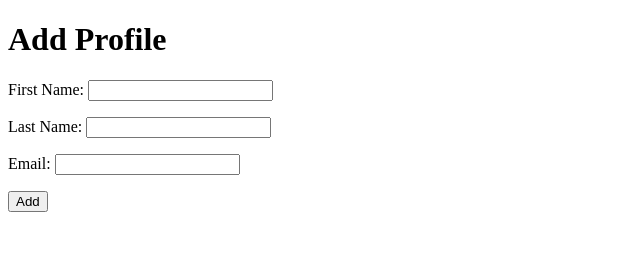
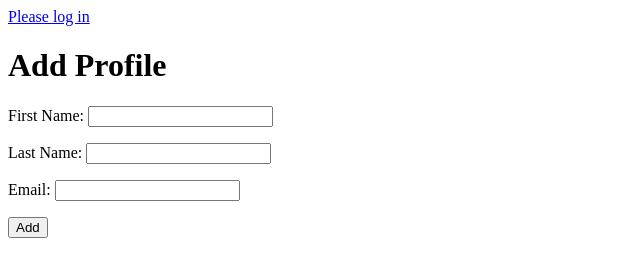
Before and after one commit to abduulkoko006-netizen/res-profile, a plain HTML site: page index.html in a window 1280 px wide. Shown: the whole page, without its empty margins (0-640 px from the left). Drawn offline with Linux system fonts and the light colour scheme.

Commit message:
Update index.html

```diff
--- a/index.html
+++ b/index.html
@@ -2,12 +2,12 @@
 <html>
 <head>
   <meta charset="UTF-8">
-  <title>Profiles</title>
-
-  <!-- JavaScript -->
+  <title>abdul koko 08a19f29</title>
   <script src="profile.js"></script>
 </head>
 <body>
+
+<a href="#">Please log in</a>
 
 <h1>Add Profile</h1>
 
```
